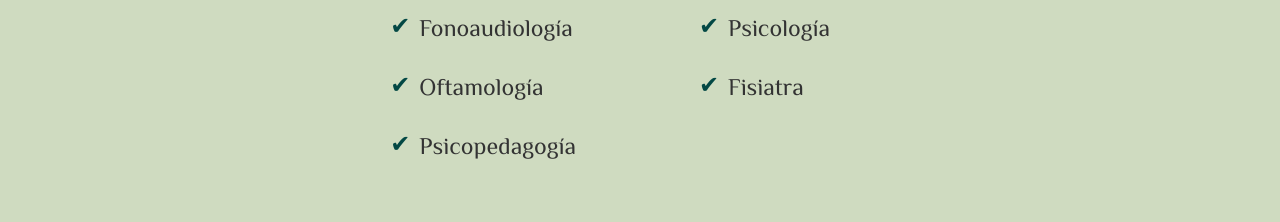
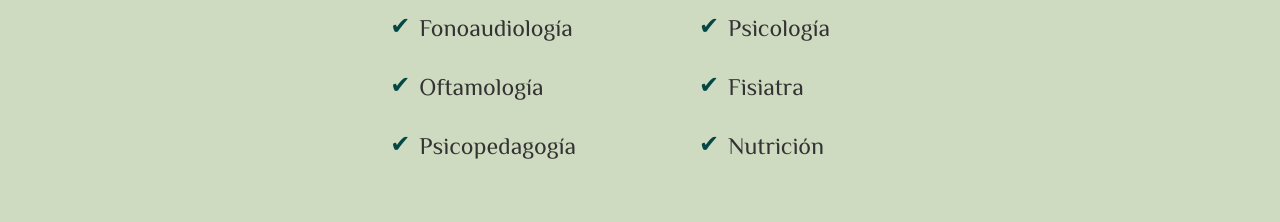
Before and after one commit to railcodemendoza/funcermen, a React (Vite) app: page /especialidades in a window 1280 px wide. Shown: the part 2160-2382 px from the top of the page. Built offline with nearby package versions, Linux system fonts and the light colour scheme.

Commit message:
agregamos nutricion

```diff
--- a/src/paginas/Especialidades.jsx
+++ b/src/paginas/Especialidades.jsx
@@ -39,6 +39,8 @@ const Especialidades = () => {
             <li>Oftamología</li>
             <li>Fisiatra</li>
             <li>Psicopedagogía</li>
+            <li>Nutrición</li>
+
         </ul>
     </section>
     <section id='cuida'>
```
